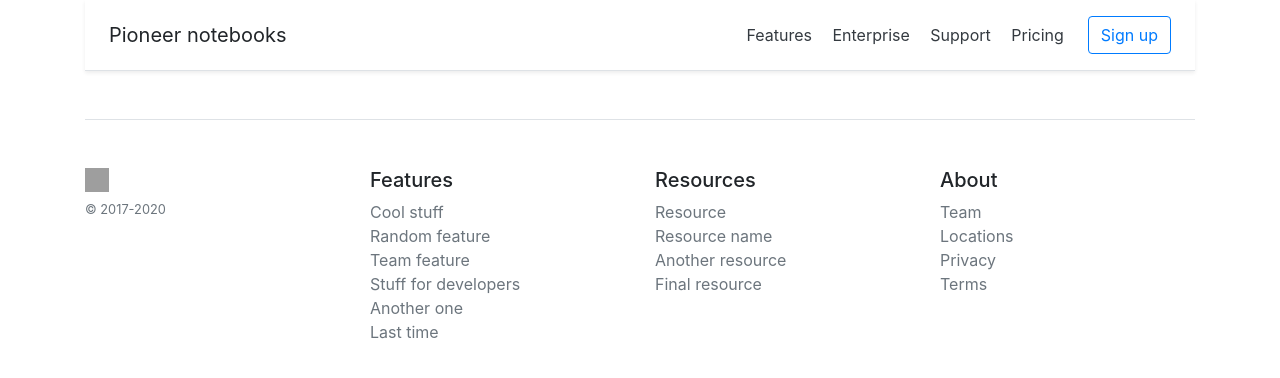
After one commit to darzkon/pioneernotebooks, a Django app: template templates/base.html in a window 1280 px wide. The commit adds this page. Shown: the top 378 px of the page. Run offline with Django 3.2, Linux system fonts and the light colour scheme; the template is opened without the code that fills it, so the values that code supplies are empty; some libraries are stand-ins or nearby versions; grey boxes are pictures that could not be loaded.

Commit message:
Updated template

```diff
--- /dev/null
+++ b/templates/base.html
@@ -0,0 +1,77 @@
+<!doctype html>
+<html lang="en">
+<head>
+    <meta charset="utf-8">
+    <meta name="viewport" content="width=device-width, initial-scale=1, shrink-to-fit=no">
+    <meta name="description" content="">
+    <meta name="author" content="Mark Otto, Jacob Thornton, and Bootstrap contributors">
+    <meta name="generator" content="Jekyll v4.1.1">
+    <title>{% block title %}{% endblock %}</title>
+    <link rel="stylesheet" href="https://stackpath.bootstrapcdn.com/bootstrap/4.5.2/css/bootstrap.min.css"
+          integrity="sha384-JcKb8q3iqJ61gNV9KGb8thSsNjpSL0n8PARn9HuZOnIxN0hoP+VmmDGMN5t9UJ0Z" crossorigin="anonymous">
+    <link rel="canonical" href="https://getbootstrap.com/docs/4.5/examples/pricing/">
+    <link rel="stylesheet" href="view-source:http://127.0.0.1:8000/pricing.css">
+
+    <style>
+        .bd-placeholder-img{font-size:1.125rem;text-anchor:middle;-webkit-user-select:none;-moz-user-select:none;-ms-user-select:none;user-select:none}@media (min-width: 768px){.bd-placeholder-img-lg{font-size:3.5rem}}
+
+
+    </style>
+    <link href="pricing.css" rel="stylesheet">
+</head>
+<body>
+<div class="container">
+    <div class="d-flex flex-column flex-md-row align-items-center p-3 px-md-4 mb-3 bg-white border-bottom shadow-sm bg-black">
+        <h5 class="my-0 mr-md-auto font-weight-normal">Pioneer notebooks</h5>
+        <nav class="my-2 my-md-0 mr-md-3">
+            <a class="p-2 text-dark" href="#">Features</a>
+            <a class="p-2 text-dark" href="#">Enterprise</a>
+            <a class="p-2 text-dark" href="#">Support</a>
+            <a class="p-2 text-dark" href="#">Pricing</a>
+        </nav>
+        <a class="btn btn-outline-primary" href="#">Sign up</a>
+    </div>
+</div>
+<div class="container">
+    {% block index %}{% endblock %}
+</div>
+<div class="container">
+<footer class="pt-4 my-md-5 pt-md-5 border-top">
+    <div class="row">
+      <div class="col-12 col-md">
+        <img class="mb-2" src="/docs/4.5/assets/brand/bootstrap-solid.svg" alt="" width="24" height="24">
+        <small class="d-block mb-3 text-muted">© 2017-2020</small>
+      </div>
+      <div class="col-6 col-md">
+        <h5>Features</h5>
+        <ul class="list-unstyled text-small">
+          <li><a class="text-muted" href="#">Cool stuff</a></li>
+          <li><a class="text-muted" href="#">Random feature</a></li>
+          <li><a class="text-muted" href="#">Team feature</a></li>
+          <li><a class="text-muted" href="#">Stuff for developers</a></li>
+          <li><a class="text-muted" href="#">Another one</a></li>
+          <li><a class="text-muted" href="#">Last time</a></li>
+        </ul>
+      </div>
+      <div class="col-6 col-md">
+        <h5>Resources</h5>
+        <ul class="list-unstyled text-small">
+          <li><a class="text-muted" href="#">Resource</a></li>
+          <li><a class="text-muted" href="#">Resource name</a></li>
+          <li><a class="text-muted" href="#">Another resource</a></li>
+          <li><a class="text-muted" href="#">Final resource</a></li>
+        </ul>
+      </div>
+      <div class="col-6 col-md">
+        <h5>About</h5>
+        <ul class="list-unstyled text-small">
+          <li><a class="text-muted" href="#">Team</a></li>
+          <li><a class="text-muted" href="#">Locations</a></li>
+          <li><a class="text-muted" href="#">Privacy</a></li>
+          <li><a class="text-muted" href="#">Terms</a></li>
+        </ul>
+      </div>
+    </div>
+  </footer>
+</div>
+</body>
```
Also changed, not shown: static/assets/style/style.css (deleted, +0 -120 lines), templates/my_app/index.html (+23 -1 lines), static/style.css (added).
